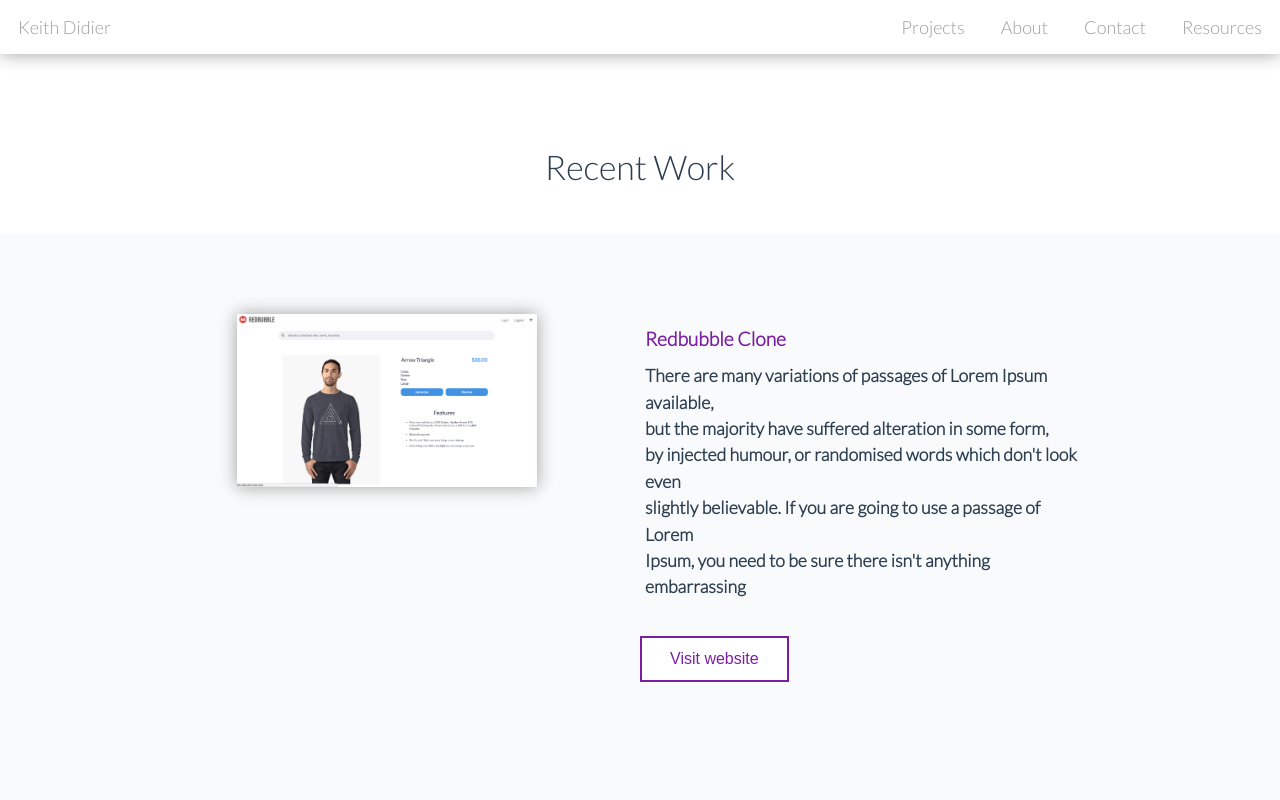
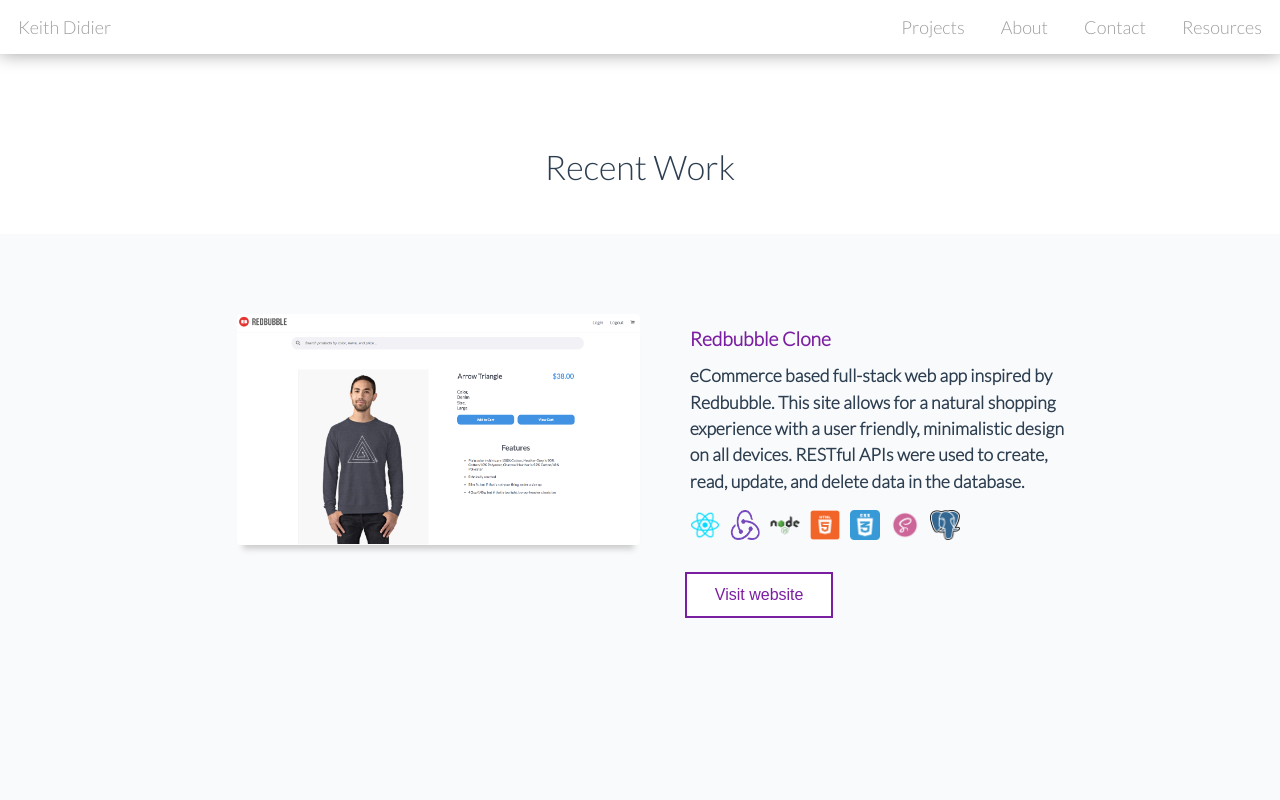
Before and after one commit to keithdidier/portfolio-website, a React (Create React App) app: page /projects in a window 1280 px wide. Shown: the top 800 px of the page. Built offline with nearby package versions, Linux system fonts and the light colour scheme.

Commit message:
filling out details

```diff
--- a/src/components/Contact/Contact.css
+++ b/src/components/Contact/Contact.css
@@ -47,7 +47,7 @@
   .post-message textarea {
     margin-top: 8px;
     background-color: #f9fafb;
-    border-radius: 1px;
+    border-radius: 4px;
     resize: vertical; }
   .post-message .send-message {
     padding: 10px 0 0 0; }
--- a/src/components/Contact/Contact.js
+++ b/src/components/Contact/Contact.js
@@ -32,7 +32,7 @@
 
     handleSubmit = (event) => {
         this.handleTouchTap();
-        event.preventDefault();
+        // event.preventDefault();
     };
 
     // handleInput = (input, value) => {
@@ -68,7 +68,7 @@
                     <label for="name">Your Name</label>
                     <input type="text" name="name" required onChange={this.handleChange}/>
                     <label for="email">Your Email</label>
-                    <input type="email" name="_replyto" required/>
+                    <input type="email" name="email" required/>
                     <span>Your Phone Number(optional)</span>
                     <input type="tel" id="phone-number" name="phone-number"/>
                     <span>Subject</span>
--- a/src/components/Contact/Contact.scss
+++ b/src/components/Contact/Contact.scss
@@ -57,7 +57,7 @@
         textarea {
             margin-top: 8px;
             background-color: #f9fafb;
-            border-radius: 1px;
+            border-radius: 4px;
             resize: vertical;
         }
         .send-message {
--- a/src/components/NavBar/NavBar.css
+++ b/src/components/NavBar/NavBar.css
@@ -3,6 +3,7 @@
   position: fixed;
   overflow: hidden;
   top: 0;
+  z-index: 999;
   display: flex;
   align-items: center;
   justify-content: space-between;
--- a/src/components/NavBar/NavBar.scss
+++ b/src/components/NavBar/NavBar.scss
@@ -4,6 +4,7 @@
     position: fixed;
     overflow: hidden;
     top: 0;
+    z-index: 999;
     display: flex;
     align-items: center;
     justify-content: space-between;
--- a/src/components/Projects/Projects.css
+++ b/src/components/Projects/Projects.css
@@ -26,18 +26,17 @@
     margin: 0 auto;
     padding-bottom: 100px; }
     #portfolio-wrapper .projects .showcase {
-      padding-top: 30px;
-      -webkit-animation-name: fadeIn;
-      animation-name: fadeIn;
-      -webkit-animation-duration: 1s;
-      animation-duration: 3s; }
+      padding-top: 30px; }
       #portfolio-wrapper .projects .showcase .img-container {
         width: 90%;
         margin: 0 auto; }
         #portfolio-wrapper .projects .showcase .img-container .projects-screen-shots {
           width: 100%;
           height: 100%;
-          box-shadow: 0 0 1em 0 #9E9E9E; }
+          -webkit-box-shadow: 0 10px 6px -6px #ccc;
+          -moz-box-shadow: 0 10px 6px -6px #ccc;
+          box-shadow: 0 10px 6px -6px #ccc;
+          border-radius: 4px; }
       #portfolio-wrapper .projects .showcase .description {
         color: #2c3e50;
         font-size: 1em; }
@@ -53,9 +52,26 @@
           margin: 15px 30px;
           font-weight: 700;
           line-height: 150%; }
+        #portfolio-wrapper .projects .showcase .description .project-tech {
+          display: flex;
+          justify-content: center;
+          margin: 15px 0; }
+          #portfolio-wrapper .projects .showcase .description .project-tech .react-logo,
+          #portfolio-wrapper .projects .showcase .description .project-tech .redux-logo,
+          #portfolio-wrapper .projects .showcase .description .project-tech .node-logo,
+          #portfolio-wrapper .projects .showcase .description .project-tech .html5-logo,
+          #portfolio-wrapper .projects .showcase .description .project-tech .css3-logo,
+          #portfolio-wrapper .projects .showcase .description .project-tech .sass-logo,
+          #portfolio-wrapper .projects .showcase .description .project-tech .postgresql-logo,
+          #portfolio-wrapper .projects .showcase .description .project-tech .php-logo,
+          #portfolio-wrapper .projects .showcase .description .project-tech .laravel-logo,
+          #portfolio-wrapper .projects .showcase .description .project-tech .angular-logo {
+            height: 40px;
+            width: 40px;
+            margin: 0 5px; }
         #portfolio-wrapper .projects .showcase .description .navigation-btn {
           text-align: center;
-          margin-top: 30px; }
+          margin-top: 15px; }
           #portfolio-wrapper .projects .showcase .description .navigation-btn button {
             -webkit-transition-duration: 0.4s;
             transition-duration: 0.4s;
@@ -69,30 +85,25 @@
             text-align: center;
             outline: none;
             cursor: pointer; }
-          #portfolio-wrapper .projects .showcase .description .navigation-btn button:hover {
-            background-color: #7B1FA2;
-            color: #fff; }
-          #portfolio-wrapper .projects .showcase .description .navigation-btn button:focus {
-            background-color: #7B1FA2;
-            color: #fff; }
 
 @media (min-width: 1024px) {
   #portfolio-wrapper .projects {
     width: 100%;
-    height: 70vh;
+    height: 50vh;
     margin: 0; }
     #portfolio-wrapper .projects .showcase {
       width: 70%;
+      height: 100%;
       margin: 0 auto; }
       #portfolio-wrapper .projects .showcase .img-container .projects-screen-shots {
-        width: 300px;
+        width: 50%;
         float: left;
-        margin: 50px 15px 0 0;
-        box-shadow: 0 0 1em 0 #9E9E9E; }
+        margin-top: 50px; }
       #portfolio-wrapper .projects .showcase .description {
         float: right;
-        width: 50%;
-        margin: 50px 0 0 15px; }
+        width: 45%;
+        margin-top: 50px;
+        word-wrap: break-word; }
         #portfolio-wrapper .projects .showcase .description h3 {
           margin: 15px 0 15px 5px;
           display: block;
@@ -102,5 +113,26 @@
           margin: 5px;
           font-size: 1.1em;
           color: #2c3e50; }
+        #portfolio-wrapper .projects .showcase .description .project-tech {
+          justify-content: flex-start; }
+          #portfolio-wrapper .projects .showcase .description .project-tech .react-logo,
+          #portfolio-wrapper .projects .showcase .description .project-tech .redux-logo,
+          #portfolio-wrapper .projects .showcase .description .project-tech .node-logo,
+          #portfolio-wrapper .projects .showcase .description .project-tech .html5-logo,
+          #portfolio-wrapper .projects .showcase .description .project-tech .css3-logo,
+          #portfolio-wrapper .projects .showcase .description .project-tech .sass-logo,
+          #portfolio-wrapper .projects .showcase .description .project-tech .postgresql-logo,
+          #portfolio-wrapper .projects .showcase .description .project-tech .php-logo,
+          #portfolio-wrapper .projects .showcase .description .project-tech .laravel-logo,
+          #portfolio-wrapper .projects .showcase .description .project-tech .angular-logo {
+            height: 30px;
+            width: 30px;
+            margin: 0 5px; }
         #portfolio-wrapper .projects .showcase .description .navigation-btn {
-          float: left; } }
+          float: left; }
+        #portfolio-wrapper .projects .showcase .description button:hover {
+          background-color: #7B1FA2;
+          color: #fff; }
+        #portfolio-wrapper .projects .showcase .description button:focus {
+          background-color: #7B1FA2;
+          color: #fff; } }
--- a/src/components/Projects/Projects.js
+++ b/src/components/Projects/Projects.js
@@ -2,8 +2,16 @@
 import './Projects.css';
 import rbcScreenShot from '../../assets/rbc-screen-shot.png';
 import dueScreenShot from '../../assets/due-screen-shot.png';
+// Tech images
+import reactLogo from '../../assets/react-logo.png';
+import reduxLogo from '../../assets/redux.png';
+import nodeLogo from '../../assets/node-logo.png';
+import html5Logo from '../../assets/html5.png';
+import css3Logo from '../../assets/css3.png';
+import sassLogo from '../../assets/sass.png';
+import postgresqlLogo from '../../assets/postgresql.png';
 
-export default class Portfolio extends Component {
+export default class Projects extends Component {
     render() {
         return(
             <section id="portfolio-wrapper">
@@ -19,13 +27,17 @@
                         </div>
                         <div className="description">
                             <h3><a href="http://rbclone.keithdidier.com/#/" target="_blank">Redbubble Clone</a></h3>
-                            <p>
-                                There are many variations of passages of Lorem Ipsum available,<br/>
-                                but the majority have suffered alteration in some form,<br/>
-                                by injected humour, or randomised words which don't look even<br/>
-                                slightly believable. If you are going to use a passage of Lorem<br/>
-                                Ipsum, you need to be sure there isn't anything embarrassing<br/>
-                            </p>
+                            <p>eCommerce based full-stack web app inspired by Redbubble. This site allows for a natural shopping experience with a user friendly, minimalistic design on all devices.
+RESTful APIs were used to create, read, update, and delete data in the database.</p>
+                            <div className="project-tech">
+                                <div className="tech-used"><img src={reactLogo} alt="" className="react-logo" /></div>
+                                <div className="tech-used"><img src={reduxLogo} alt="" className="redux-logo" /></div>
+                                <div className="tech-used"><img src={nodeLogo} alt="" className="node-logo" /></div>
+                                <div className="tech-used"><img src={html5Logo} alt="" className="html5-logo" /></div>
+                                <div className="tech-used"><img src={css3Logo} alt="" className="css3-logo" /></div>
+                                <div className="tech-used"><img src={sassLogo} alt="" className="sass-logo" /></div>
+                                <div className="tech-used"><img src={postgresqlLogo} alt="" className="postgresql-logo" /></div>
+                            </div>
                             <div className="navigation-btn">
                                 <a href="http://rbclone.keithdidier.com/#/" target="_blank"><button>Visit website</button></a>
                             </div>
@@ -36,21 +48,25 @@
                 <section className="projects">
                     <div className="showcase">
                         <div className="img-container">
-                            <a href="http://rbclone.keithdidier.com/#/" target="_blank">
-                                <img src={rbcScreenShot} className="projects-screen-shots"/>
+                            <a href="https://todue.date/" target="_blank">
+                                <img src={dueScreenShot} className="projects-screen-shots"/>
                             </a>
                         </div>
                         <div className="description">
-                            <h3><a href="http://rbclone.keithdidier.com/#/" target="_blank">Redbubble Clone</a></h3>
-                            <p>
-                                There are many variations of passages of Lorem Ipsum available,<br/>
-                                but the majority have suffered alteration in some form,<br/>
-                                by injected humour, or randomised words which don't look even<br/>
-                                slightly believable. If you are going to use a passage of Lorem<br/>
-                                Ipsum, you need to be sure there isn't anything embarrassing<br/>
-                            </p>
+                            <h3><a href="https://todue.date/" target="_blank">due.</a></h3>
+                            <p>Group developed full-stack web app. Project features a shared calendar for college students that want to keep track of their assignments and due dates.
+Using an API that searches over 1,000 colleges nationwide a student can pick their school, join a class, or create one. The administrator for the school’s calendar has access to easily add classes and assignments for students.</p>
+                            <div className="project-tech">
+                                <div className="tech-used"><img src={reactLogo} alt="" className="react-logo" /></div>
+                                <div className="tech-used"><img src={reduxLogo} alt="" className="redux-logo" /></div>
+                                <div className="tech-used"><img src={nodeLogo} alt="" className="node-logo" /></div>
+                                <div className="tech-used"><img src={html5Logo} alt="" className="html5-logo" /></div>
+                                <div className="tech-used"><img src={css3Logo} alt="" className="css3-logo" /></div>
+                                <div className="tech-used"><img src={sassLogo} alt="" className="sass-logo" /></div>
+                                <div className="tech-used"><img src={postgresqlLogo} alt="" className="postgresql-logo" /></div>
+                            </div>
                             <div className="navigation-btn">
-                                <a href="http://rbclone.keithdidier.com/#/" target="_blank"><button>Visit website</button></a>
+                                <a href="https://todue.date/" target="_blank"><button>Visit website</button></a>
                             </div>
                         </div>
                     </div>
--- a/src/components/Projects/Projects.scss
+++ b/src/components/Projects/Projects.scss
@@ -36,10 +36,10 @@
 
         .showcase {
             padding-top: 30px;
-            -webkit-animation-name: fadeIn;
-            animation-name: fadeIn;
-            -webkit-animation-duration: 1s;
-            animation-duration: 3s;
+            // -webkit-animation-name: fadeIn;
+            // animation-name: fadeIn;
+            // -webkit-animation-duration: 1s;
+            // animation-duration: 3s;
             .img-container {
                 width: 90%;
                 margin: 0 auto;
@@ -47,7 +47,10 @@
                 .projects-screen-shots {
                     width: 100%;
                     height: 100%;
-                    box-shadow: 0 0 1em 0 $text-color;
+                    -webkit-box-shadow: 0 10px 6px -6px #ccc;
+                    -moz-box-shadow: 0 10px 6px -6px #ccc;
+                    box-shadow: 0 10px 6px -6px #ccc;
+                    border-radius: 4px;
                 }
             }
 
@@ -68,9 +71,30 @@
                     font-weight: 700;
                     line-height: 150%;
                 }
+                .project-tech {
+                    display: flex;
+                    justify-content: center;
+                    margin: 15px 0;
+                    .react-logo,
+                    .redux-logo,
+                    .node-logo,
+                    .html5-logo,
+                    .css3-logo,
+                    .sass-logo,
+                    .postgresql-logo,
+                    .php-logo,
+                    .laravel-logo,
+                    .angular-logo {
+                        // margin: 1rem 0;
+                        height: 40px;
+                        width: 40px;
+                        margin: 0 5px;
+                    }
+
+                }
                 .navigation-btn {
                     text-align: center;
-                    margin-top: 30px;
+                    margin-top: 15px;
                     button {
                         -webkit-transition-duration: 0.4s;
                         transition-duration: 0.4s;
@@ -85,14 +109,6 @@
                         outline: none;
                         cursor: pointer;
                     }
-                    button:hover {
-                        background-color: $theme-color;
-                        color: #fff;
-                    }
-                    button:focus {
-                        background-color: $theme-color;
-                        color: #fff;
-                    }
                 }
             }
         }
@@ -103,23 +119,24 @@
     #portfolio-wrapper {
         .projects {
             width: 100%;
-            height: 70vh;
+            height: 50vh;
             margin: 0;
             .showcase {
                 width: 70%;
+                height: 100%;
                 margin: 0 auto;
                 .img-container {
                     .projects-screen-shots {
-                        width: 300px;
+                        width: 50%;
                         float: left;
-                        margin: 50px 15px 0 0;
-                        box-shadow: 0 0 1em 0 $text-color;
+                        margin-top: 50px;
                     }
                 }
                 .description {
                     float: right;
-                    width: 50%;
-                    margin: 50px 0 0 15px;;
+                    width: 45%;
+                    margin-top: 50px;
+                    word-wrap: break-word;
                     h3 {
                         margin: 15px 0 15px 5px;
                         display: block;
@@ -131,8 +148,34 @@
                         font-size: 1.1em;
                         color: $primary-color;
                     }
+                    .project-tech {
+                        justify-content: flex-start;
+                        .react-logo,
+                        .redux-logo,
+                        .node-logo,
+                        .html5-logo,
+                        .css3-logo,
+                        .sass-logo,
+                        .postgresql-logo,
+                        .php-logo,
+                        .laravel-logo,
+                        .angular-logo {
+                            // margin: 1rem 0;
+                            height: 30px;
+                            width: 30px;
+                            margin: 0 5px;
+                        }
+                    }
                     .navigation-btn {
                         float: left;
+                    }
+                    button:hover {
+                        background-color: $theme-color;
+                        color: #fff;
+                    }
+                    button:focus {
+                        background-color: $theme-color;
+                        color: #fff;
                     }
                 }
             }
--- a/src/index.css
+++ b/src/index.css
@@ -17,6 +17,7 @@
 	font-size: 100%;
 	font: inherit;
 	vertical-align: baseline;
+	z-index: 1;
 }
 /* HTML5 display-role reset for older browsers */
 article, aside, details, figcaption, figure,
--- a/src/router.js
+++ b/src/router.js
@@ -8,8 +8,8 @@
 
 export default(
     <Switch>
+        <Route component={About} exact path="/" />
         <Route component={Projects} path="/projects" />
-        <Route component={About} exact path="/" />
         <Route component={Contact} path="/contact" />
         {/* <Route component={Blog} path="/blog" /> */}
     </Switch>
```
Also changed, not shown: src/components/About/About.js (+2 -5 lines), src/assets/due-screen-shot.png, src/assets/rbc-screen-shot.png.
